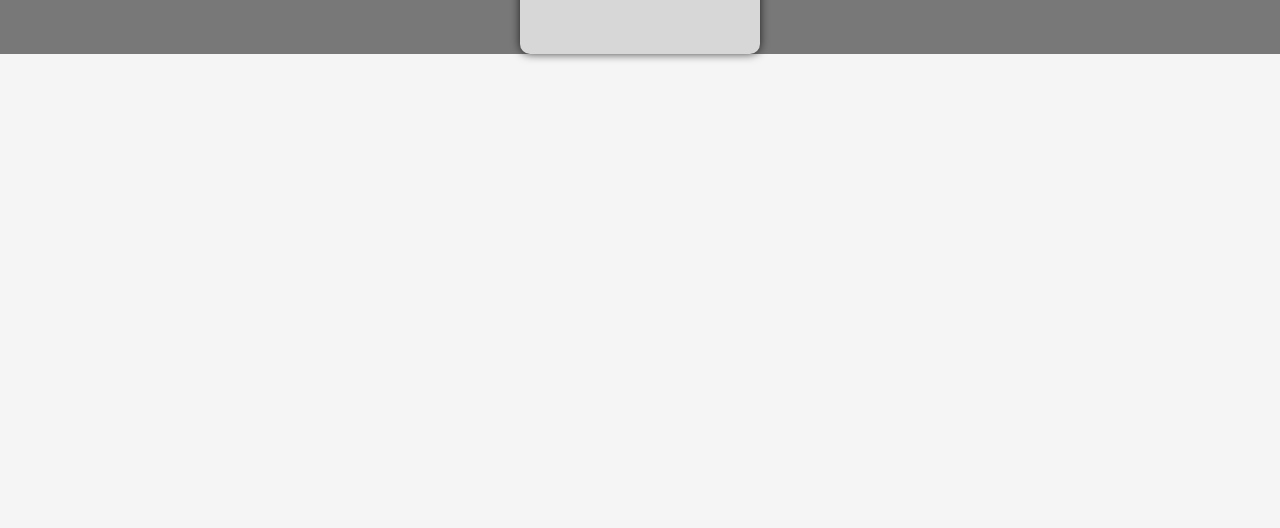
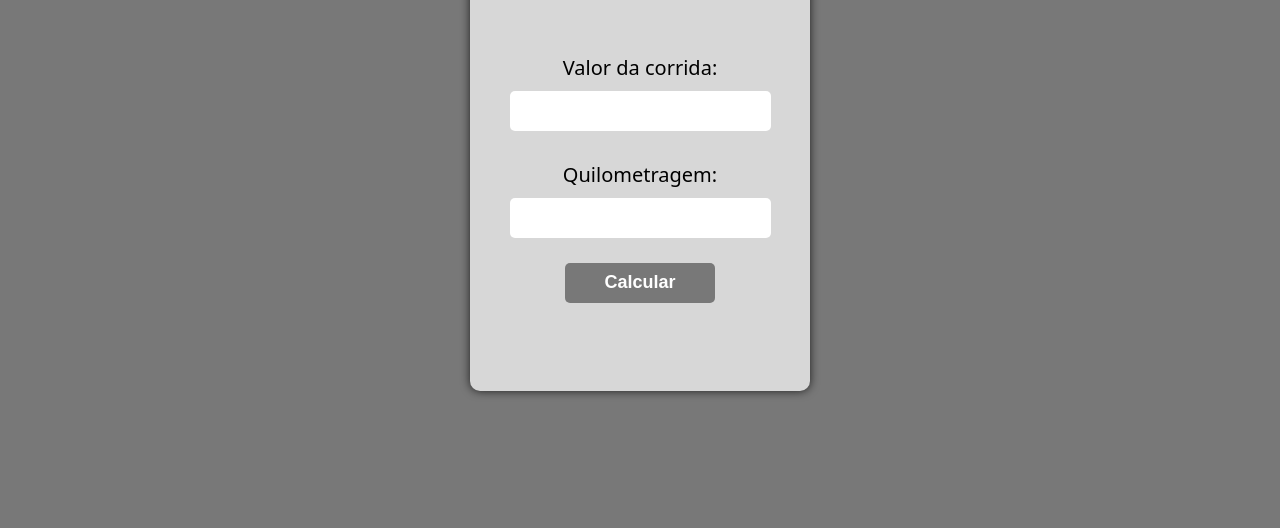
Before and after one commit to raphahonorato/conversor-km, a plain HTML site: page index.html in a window 1280 px wide. Shown: the part 272-800 px from the top of the page. Drawn offline with Linux system fonts and the light colour scheme.

Commit message:
melhorando UI

```diff
--- a/index.html
+++ b/index.html
@@ -13,11 +13,16 @@
     <div id="container">
         <h1>Conversor de valores</h1>
         <form>
-            <label for="preco">Valor da corrida</label>
-            <input type="number" id="preco" />
+            <div class="divInputs">
+                <label for="preco">Valor da corrida:</label>
+                <input type="number" id="preco" />
+            </div>
 
-            <label for="km">Valor da corrida</label>
-            <input type="number" id="km" />
+            <div class="divInputs">
+                <label for="km">Quilometragem:</label>
+                <input type="number" id="km" />
+            </div>
+
             <div id="divButton">
                 <button onclick="calcular()">
                     Calcular
--- a/style/style.css
+++ b/style/style.css
@@ -1,40 +1,80 @@
-body{
+body {
     margin: 0;
     padding: 0;
     font-family: system-ui, -apple-system, BlinkMacSystemFont, 'Segoe UI', Roboto, Oxygen, Ubuntu, Cantarell, 'Open Sans', 'Helvetica Neue', sans-serif;
     background-color: #f5f5f5;
 
 }
-#container{
+
+#container {
     width: 100%;
-    height: 100%;
-    background-color: #787878; /* Cor de fundo da div */
+    height: 100vh;
+    background-color: #787878;
+    /* Cor de fundo da div */
+    display: flex;
+    flex-direction: column;
+    justify-content: center;
+    align-items: center;
+
+}
+
+form {
+    width: 300px;
+    height: 400px;
+    background-color: #d7d7d7;
+    border-radius: 10px;
+    padding: 20px;
+    box-shadow: 0px 0px 10px 0px rgba(0, 0, 0, 0.75);
+    justify-content: center;
+    align-items: center;
+    display: flex;
+    flex-direction: column;
+}
+
+input {
+    width: 100%;
+    height: 30px;
+    border: none;
+    border-radius: 5px;
+    padding: 5px;
+    margin-top: 10px;
+    font-size: 18px;
+    font-weight: bold;
+}
+
+input:focus {
+    transition: 0.3s;
+    box-shadow: 0px 0px 5px 0px rgba(0, 0, 0, 0.75);
+    outline: none;
+}
+
+#divButton {
+    width: 100%;
+    display: flex;
+    flex-direction: row;
+    justify-content: center;
+    align-items: center;
+}
+
+.divInputs{
+    padding: 15px;
     display: flex;
     flex-direction: column;
     justify-content: center;
     align-items: center;
 }
 
-form{
-    width: 200px;
-    height: 200px;
-    background-color: #d7d7d7;
-    border-radius: 10px;
-    padding: 20px;
-    box-shadow: 0px 0px 10px 0px rgba(0,0,0,0.75);
-    justify-content: center;
-    align-items: center;
-    display: flex;
-    flex-direction: column;
+label{
+    font-size: 20px;
 }
-
-button{
+button {
     width: 50%;
     height: 30px;
     background-color: #787878;
     border: none;
     border-radius: 5px;
     color: #fff;
+    font-size: 18px;
     font-weight: bold;
     cursor: pointer;
     display: flex;
@@ -42,12 +82,10 @@ button{
     justify-content: center;
     align-items: center;
     margin-top: 10px;
+    padding: 20px;
 }
 
-#divButton{
-    width: 100%;
-    display: flex;
-    flex-direction: row;
-    justify-content: center;
-    align-items: center;
+button:hover {
+    transition: 0.3s;
+    background-color: #000;
 }
```
